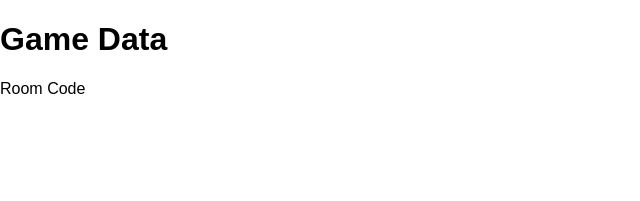
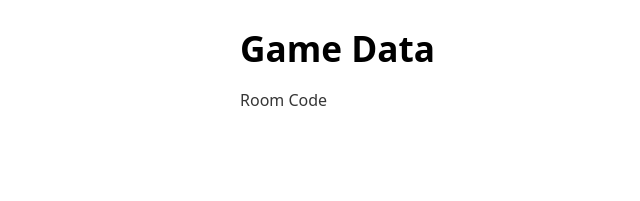
Before and after one commit to alxndr2000/WordGame, a website: page frontend/index.html in a window 1280 px wide. Shown: the whole page, without its empty margins (0-640 px from the left). Drawn offline with nearby package versions, Linux system fonts and the light colour scheme.

Commit message:
better basic css

```diff
--- a/frontend/index.html
+++ b/frontend/index.html
@@ -3,12 +3,12 @@
 
 <head>
     <meta charset="UTF-8">
-    <link rel="stylesheet" href="https://cdn.jsdelivr.net/npm/purecss@3.0.0/build/pure-min.css" integrity="sha384-X38yfunGUhNzHpBaEBsWLO+A0HDYOQi8ufWDkZ0k9e0eXz/tH3II7uKZ9msv++Ls" crossorigin="anonymous">
+    <link rel="stylesheet" href="https://cdn.jsdelivr.net/npm/water.css@2/out/water.css">
     <meta name="viewport" content="width=device-width, initial-scale=1.0">
     <title>Display JSON</title>
     <style>
         .highlight {
-            background-color: yellow;
+            background-color: darkorchid;
             font-weight: bold;
         }
 
@@ -19,6 +19,8 @@
 </head>
 
 <body>
+
+    <div>
         <h1>Game Data</h1>
         <p id="room-code">Room Code</p>
         <div id="player-data"></div>
@@ -27,6 +29,8 @@
             <br>
             <button onclick="startGame()">Start Game</button>
         </div>
+    </div>
+
 
 
     <script>
```
Lines whose indentation alone changed are shown as unchanged.
